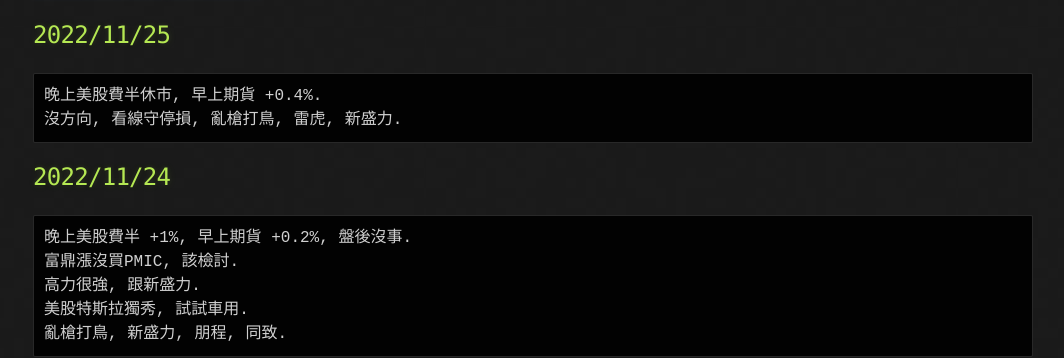
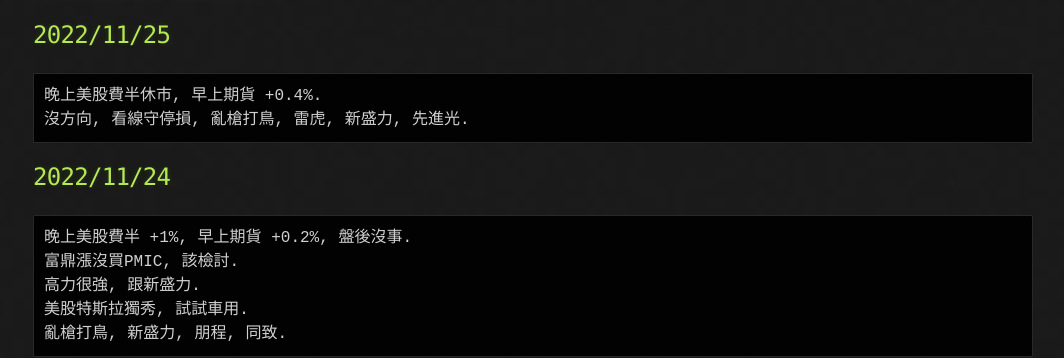
Before and after one commit to lepg5487/Stock_God, a Jekyll site: the page built from index.md, in a window 1280 px wide and 900 px high, scrolled down 332 px. Shown: the part 173-531 px from the top of the window, without its empty margins (107-1171 px from the left). Built offline with Jekyll 4.4.1, drawn with Linux system fonts in a browser that asks for light colours; our own code applies the rules of GitHub Pages for plain Markdown files.

Commit message:
Update index.md

````diff
--- a/index.md
+++ b/index.md
@@ -17,7 +17,7 @@
 ## 2022/11/25
 ```
 晚上美股費半休市, 早上期貨 +0.4%.
-沒方向, 看線守停損, 亂槍打鳥, 雷虎, 新盛力.
+沒方向, 看線守停損, 亂槍打鳥, 雷虎, 新盛力, 先進光.
 ```
 
 ## 2022/11/24
````
